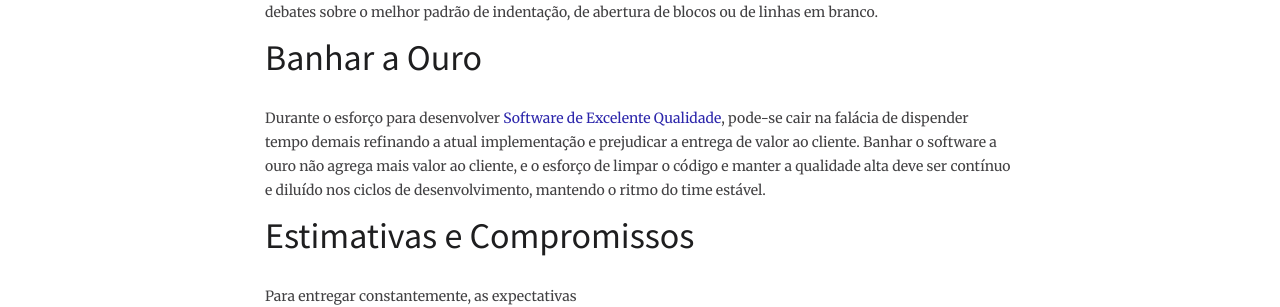
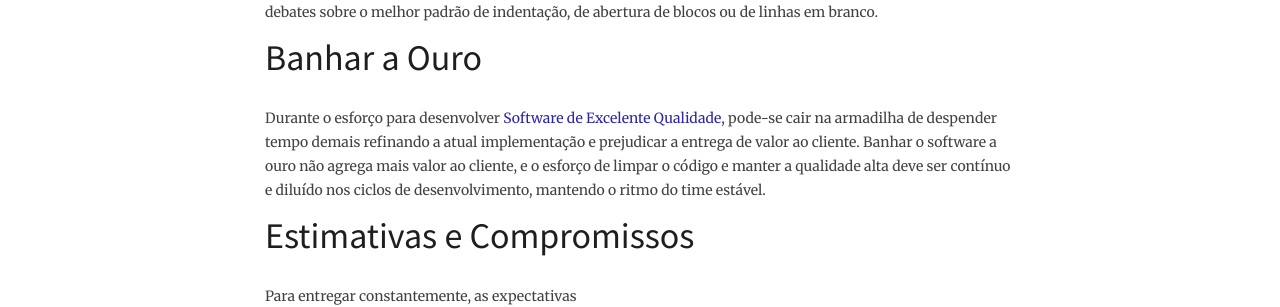
Before and after one commit to bertelledani/ArtesanatoDeSoftwareBrasil.github.io, a Jekyll site: the page built from agregar-valor-de-forma-constante.md, in a window 1280 px wide and 900 px high, scrolled down 1379 px. Shown: the part 151-458 px from the top of the window. Built offline with Jekyll 4.4.1, drawn with Linux system fonts in a browser that asks for light colours; nearby versions of some CDN libraries.

Commit message:
Armadilha e não falácia

```diff
--- a/agregar-valor-de-forma-constante.md
+++ b/agregar-valor-de-forma-constante.md
@@ -19,7 +19,7 @@ A mentalidade do artesão sobre a estética é baseada na elegância da simplici
 
 # Banhar a Ouro
 
-Durante o esforço para desenvolver [Software de Excelente Qualidade](software-de-excelente-qualidade.html), pode-se cair na falácia de dispender tempo demais refinando a atual implementação e prejudicar a entrega de valor ao cliente. Banhar o software a ouro não agrega mais valor ao cliente, e o esforço de limpar o código e manter a qualidade alta deve ser contínuo e diluído nos ciclos de desenvolvimento, mantendo o ritmo do time estável.
+Durante o esforço para desenvolver [Software de Excelente Qualidade](software-de-excelente-qualidade.html), pode-se cair na armadilha de despender tempo demais refinando a atual implementação e prejudicar a entrega de valor ao cliente. Banhar o software a ouro não agrega mais valor ao cliente, e o esforço de limpar o código e manter a qualidade alta deve ser contínuo e diluído nos ciclos de desenvolvimento, mantendo o ritmo do time estável.
 
 # Estimativas e Compromissos
 
```
